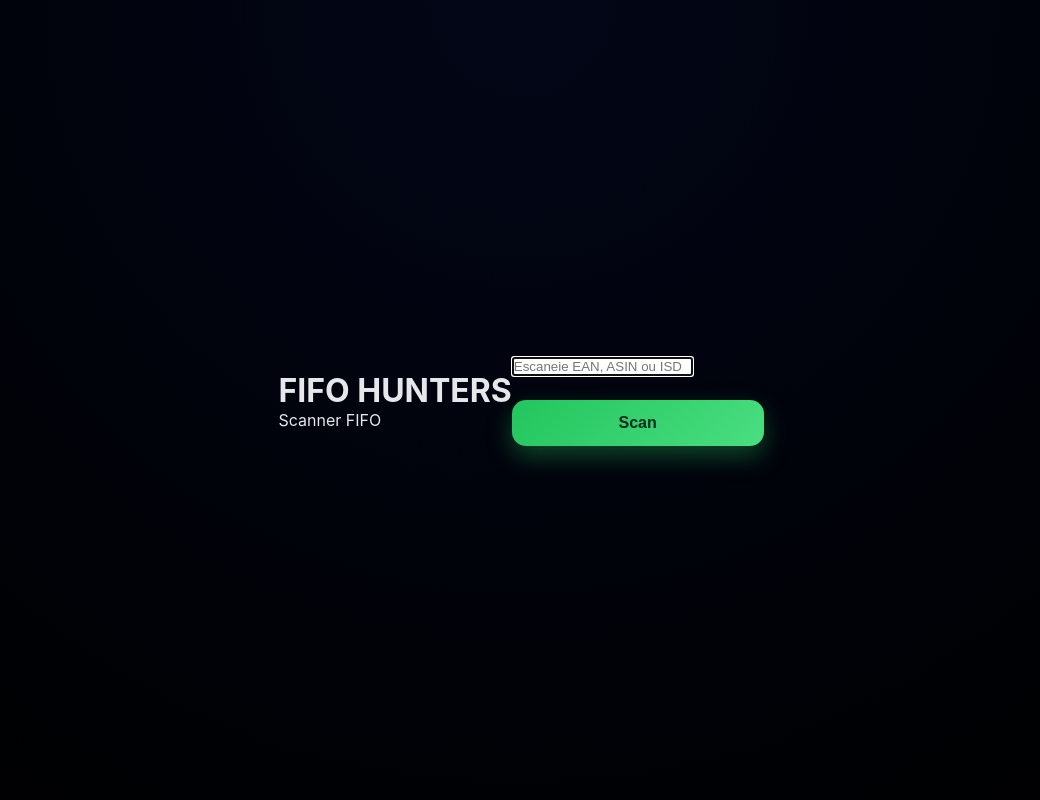
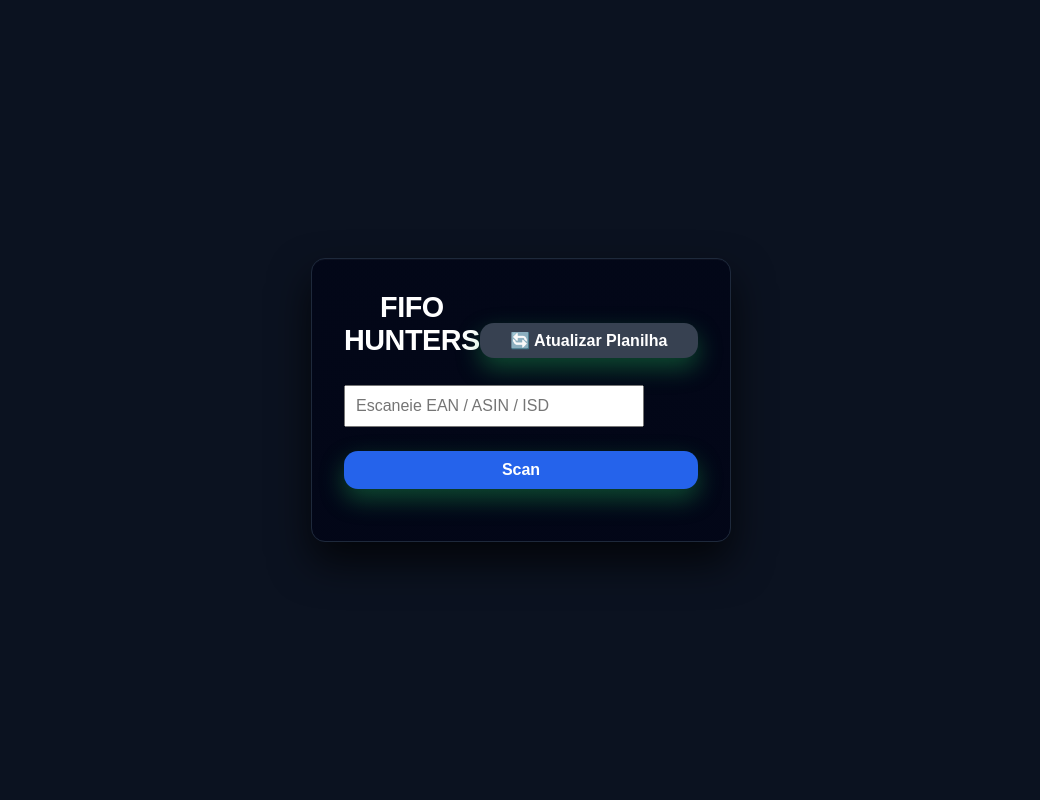
Before and after one commit to samuel0998/FIFOhunters, a Flask app: template backend/templates/scan.html in a window 1280 px wide. Shown: the whole page, without its empty margins (119-1159 px from the left). Run offline with Flask 3, Linux system fonts and the light colour scheme; the template is opened without the code that fills it, so the values that code supplies are empty; parts of the project's set-up code (start-up, migrations or seed data) failed here and were passed over.

Commit message:
fix front scan.html

```diff
--- a/backend/static/css/style.css
+++ b/backend/static/css/style.css
@@ -144,3 +144,65 @@ button:active {
         transform: translateY(0);
     }
 }
+
+body {
+    font-family: Arial, sans-serif;
+    background: #0b1220;
+    color: #fff;
+}
+
+.container {
+    width: 90%;
+    margin: auto;
+}
+
+header {
+    display: flex;
+    justify-content: space-between;
+    align-items: center;
+}
+
+.scan-box {
+    margin: 20px 0;
+}
+
+.scan-box input {
+    padding: 10px;
+    width: 300px;
+    font-size: 16px;
+}
+
+.scan-box button {
+    padding: 10px 20px;
+    background: #2563eb;
+    color: #fff;
+    border: none;
+    cursor: pointer;
+}
+
+.btn-secondary {
+    background: #374151;
+    color: #fff;
+    border: none;
+    padding: 8px 15px;
+    cursor: pointer;
+}
+
+.card {
+    background: #111827;
+    padding: 15px;
+    margin-bottom: 15px;
+    border-left: 6px solid;
+}
+
+.card.OK { border-color: #22c55e; }
+.card.ATENÇÃO { border-color: #facc15; }
+.card.CRÍTICO { border-color: #ef4444; }
+
+.status {
+    font-weight: bold;
+}
+
+.error {
+    color: #ef4444;
+}
--- a/backend/templates/scan.html
+++ b/backend/templates/scan.html
@@ -2,29 +2,27 @@
 <html lang="pt-BR">
 <head>
     <meta charset="UTF-8">
-  <title>FIFO Hunters - Scan</title>
+    <title>FIFO Hunters • Scan</title>
     <link rel="stylesheet" href="/static/style.css">
 </head>
 <body>
 
+<div class="container">
     <header>
         <h1>FIFO HUNTERS</h1>
-    <p>Scanner FIFO</p>
+        <button class="btn-secondary" onclick="window.location.href='/upload'">
+            🔄 Atualizar Planilha
+        </button>
     </header>
 
     <div class="scan-box">
-    <input
-      id="scanInput"
-      type="text"
-      placeholder="Escaneie EAN, ASIN ou ISD"
-      autofocus
-      onkeydown="if(event.key==='Enter') scanValor()"
-    >
-    <button onclick="scanValor()">Scan</button>
+        <input type="text" id="scanInput" placeholder="Escaneie EAN / ASIN / ISD">
+        <button onclick="scan()">Scan</button>
     </div>
 
-  <div id="result"></div>
+    <div id="results"></div>
+</div>
 
-  <script src="/static/script.js"></script>
+<script src="/static/scan.js"></script>
 </body>
 </html>
```
Also changed, not shown: backend/models/scan.py (+24 -50 lines), backend/static/js/upload.js (+41 -0 lines). Lines whose indentation alone changed are shown as unchanged.
